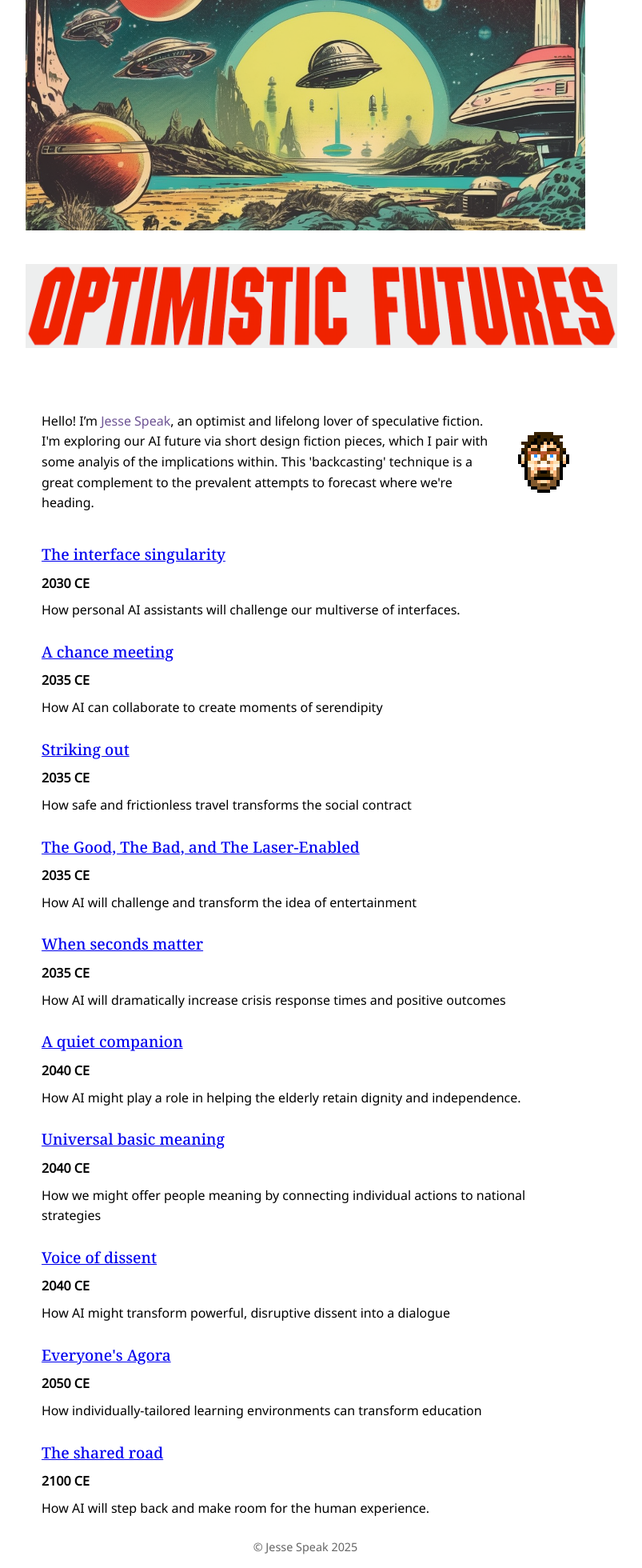
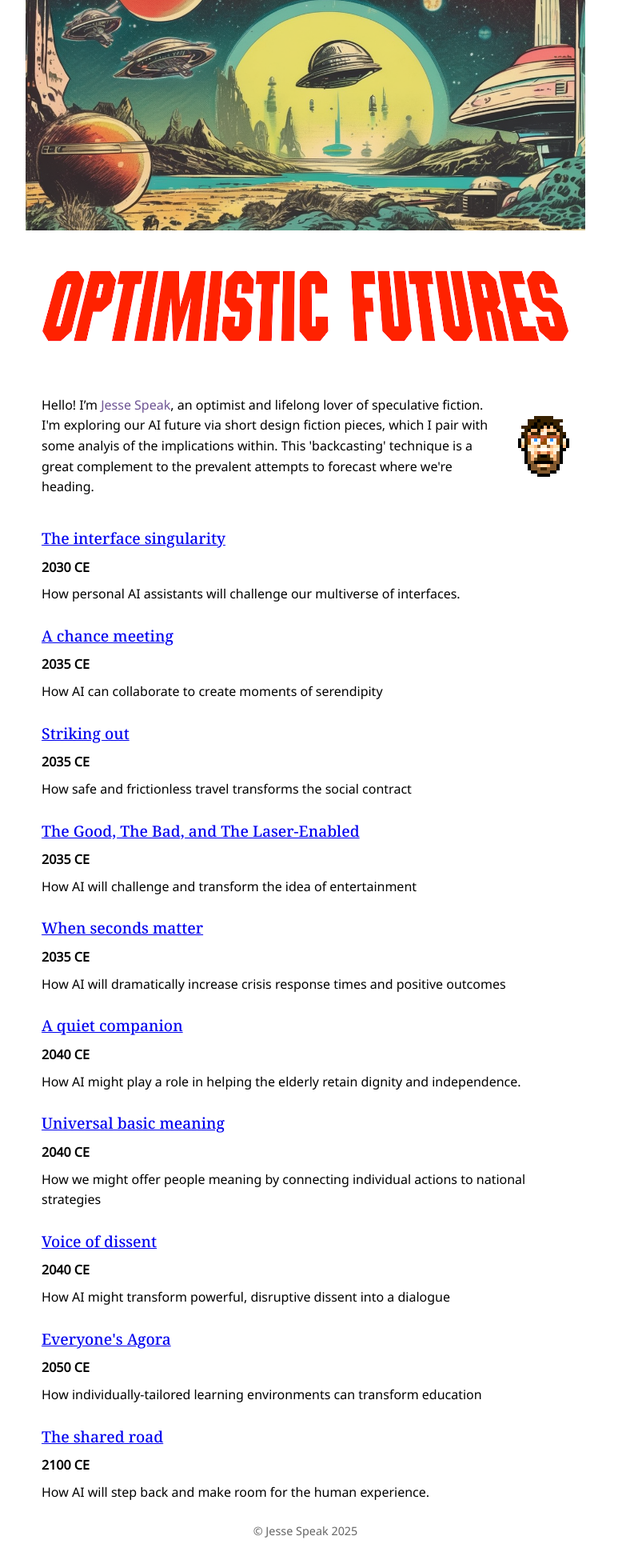
Before and after one commit to jessespeak/jessespeak.github.io, a Jekyll site: the page built from index.html, in a window 1280 px wide. Shown: the whole page at 80% size, without its empty margins (258-1061 px from the left). Built offline with Jekyll 4.4.1, drawn with Linux system fonts in a browser that asks for light colours.

Commit message:
Title logo changes

```diff
--- a/assets/css/styles.css
+++ b/assets/css/styles.css
@@ -30,10 +30,11 @@ h1 {
 h1.site-title {
   /* Positioning and layout */
   display: block;
-  width: 100%; /* Match the content width */
-  max-width: 700px; /* Align with your content area */
-  height: auto;
-  margin: 0 auto 1em; /* Center and space below */
+  width: auto;
+  max-width: 660px; /* Align with your content area */
+  height: 91px;
+  padding: 0;
+  margin: 0 20px 0.5em; /* Center and space below */
   text-indent: -9999px; /* Hide text visually while keeping it accessible */
   white-space: nowrap; /* Prevent text wrapping */
   overflow: hidden;
```
Also changed, not shown: assets/optimistic-futures-logo.png.
